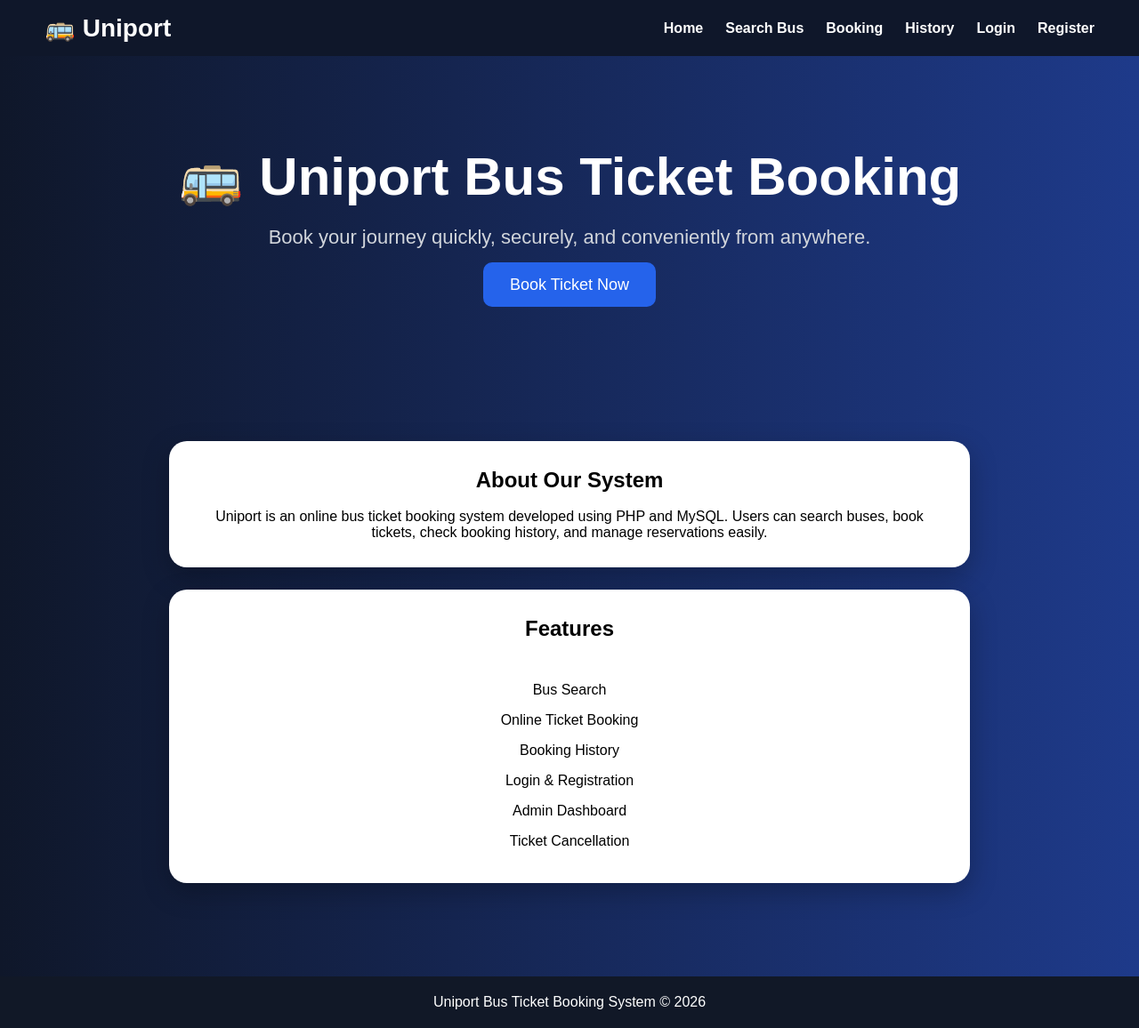
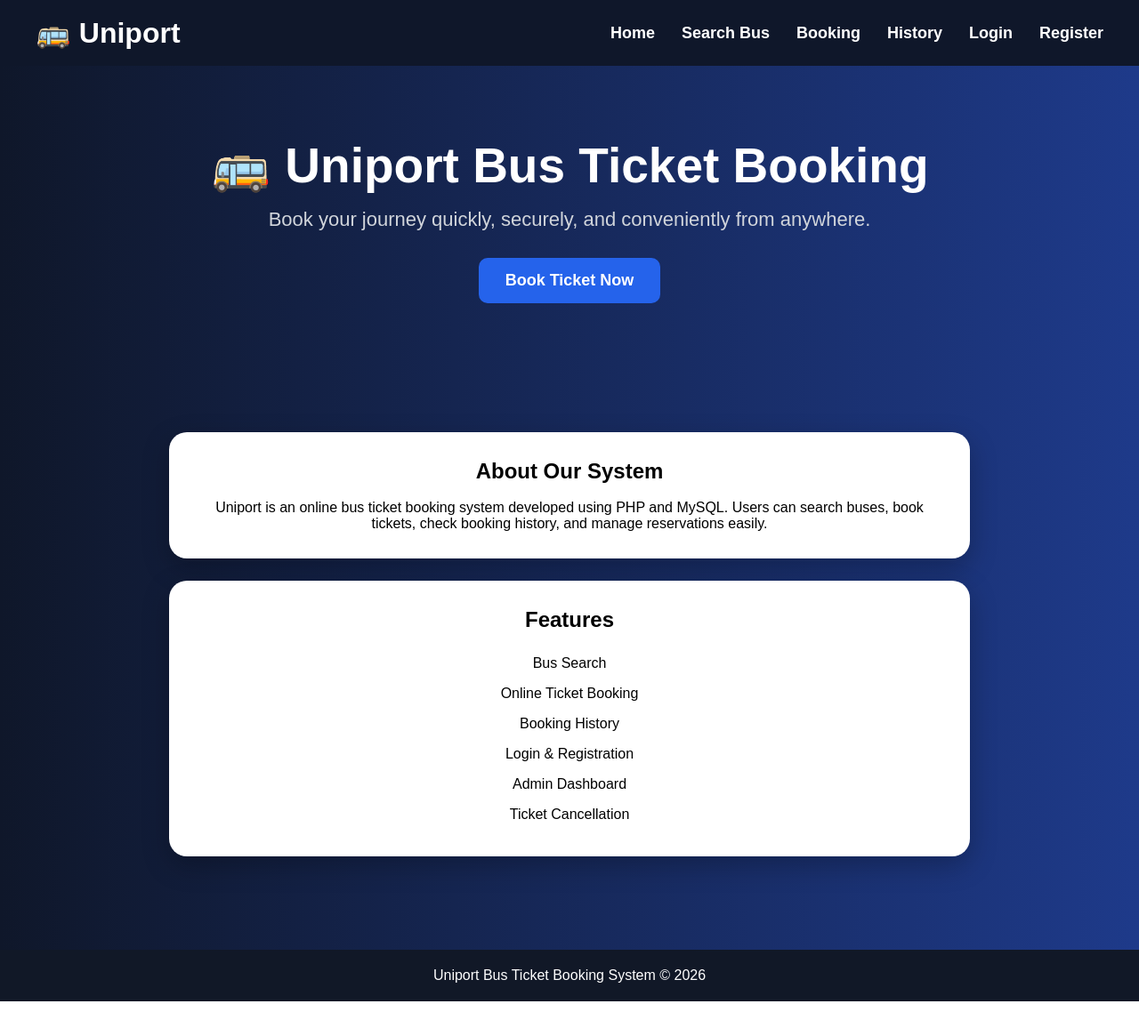
Before and after one commit to farhanmb582-oss/Uniport-Bus-Ticket-Booking-System, a PHP site: page /index.php in a window 1280 px wide. Shown: the whole page at 89% size. After the commit the page ends 1126 px from the top, so only its background shows below. Run offline with PHP 8.4, Linux system fonts and the light colour scheme.

Commit message:
Updated project files

```diff
--- a/style.css
+++ b/style.css
@@ -152,43 +152,35 @@
     display:flex;
     justify-content:space-between;
     align-items:center;
-    padding:15px 50px;
+    padding:18px 40px;
 }
 
 .logo{
     color:white;
-    font-size:28px;
+    font-size:32px;
     font-weight:bold;
 }
 
 .nav-links{
-    list-style:none;
     display:flex;
-    gap:25px;
-}
-
-.nav-links li{
-    list-style:none;
+    gap:30px;
 }
 
 .nav-links a{
     color:white;
     text-decoration:none;
+    font-size:18px;
     font-weight:600;
-}
-
-.nav-links a:hover{
-    color:#38bdf8;
 }
 .hero{
     text-align:center;
-    padding:100px 20px;
     color:white;
+    padding:80px 20px;
 }
 
 .hero h1{
-    font-size:60px;
-    margin-bottom:20px;
+    font-size:55px;
+    margin-bottom:15px;
 }
 
 .hero p{
@@ -217,3 +209,30 @@
 .feature-list li{
     padding:8px;
 }
+
+.nav-links,
+.feature-list{
+    list-style: none !important;
+    padding: 0;
+    margin: 0;
+}
+
+.nav-links li,
+.feature-list li{
+    list-style: none !important;
+}
+
+.btn-book{
+    display:inline-block;
+    background:#2563eb;
+    color:white;
+    text-decoration:none;
+    padding:15px 30px;
+    border-radius:10px;
+    font-weight:bold;
+    transition:0.3s;
+}
+
+.btn-book:hover{
+    background:#1d4ed8;
+}
```
